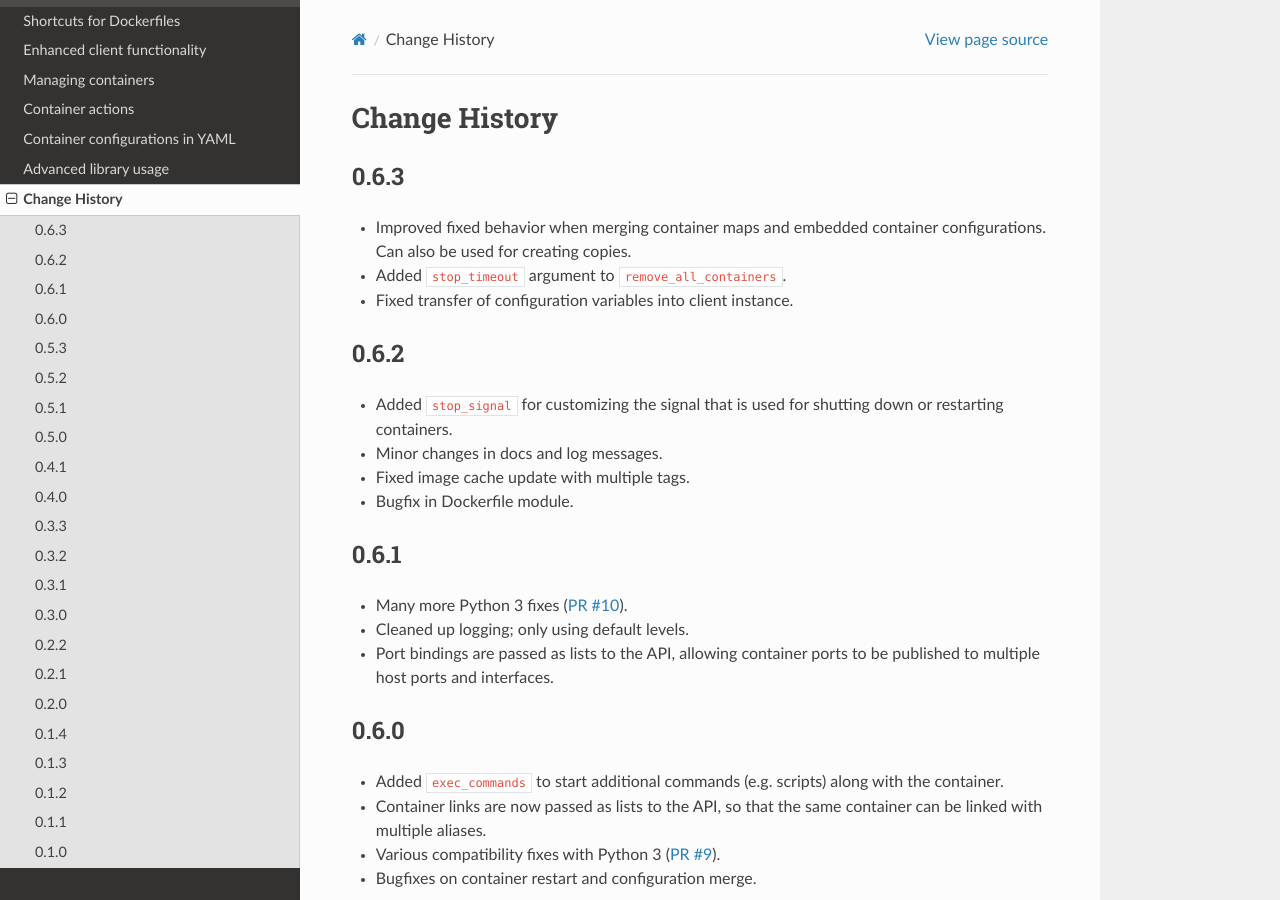
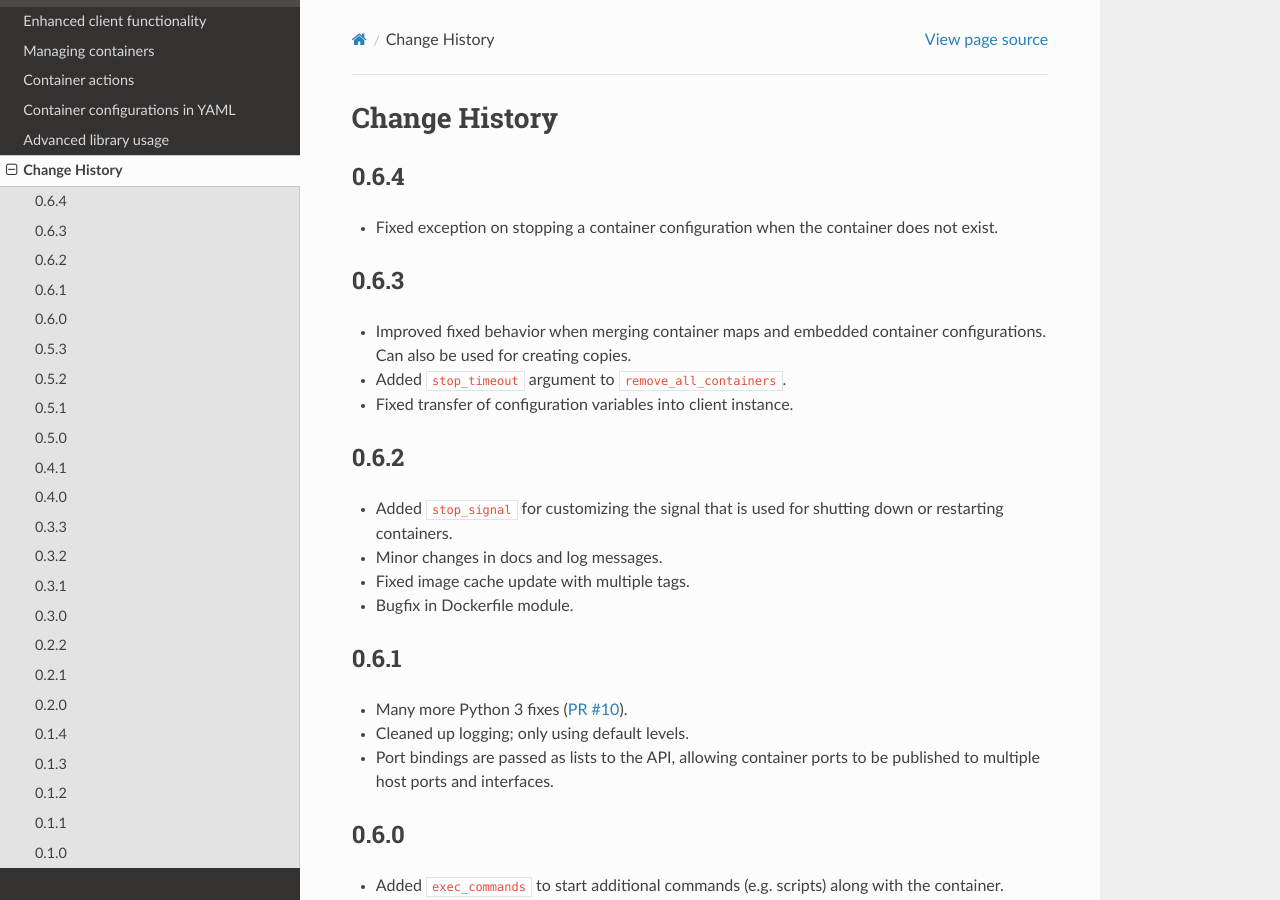
Before and after one commit to merll/docker-map, a Sphinx documentation site: the page built from docs/changes.rst, in a window 1280 px wide and 900 px high. Built offline with Sphinx 7.4.7 and the Read the Docs theme 2.0.0, drawn with Linux system fonts in a browser that asks for light colours.

Commit message:
Version and change log.

```diff
--- a/dockermap/__init__.py
+++ b/dockermap/__init__.py
@@ -2,7 +2,7 @@
 from __future__ import unicode_literals
 
 
-__version__ = '0.6.3'
+__version__ = '0.6.4'
 
 DEFAULT_BASEIMAGE = 'tianon/true'
 DEFAULT_COREIMAGE = 'busybox'
--- a/docs/changes.rst
+++ b/docs/changes.rst
@@ -2,6 +2,10 @@
 
 Change History
 ==============
+0.6.4
+-----
+* Fixed exception on stopping a container configuration when the container does not exist.
+
 0.6.3
 -----
 * Improved fixed behavior when merging container maps and embedded container configurations. Can also be used for
```
